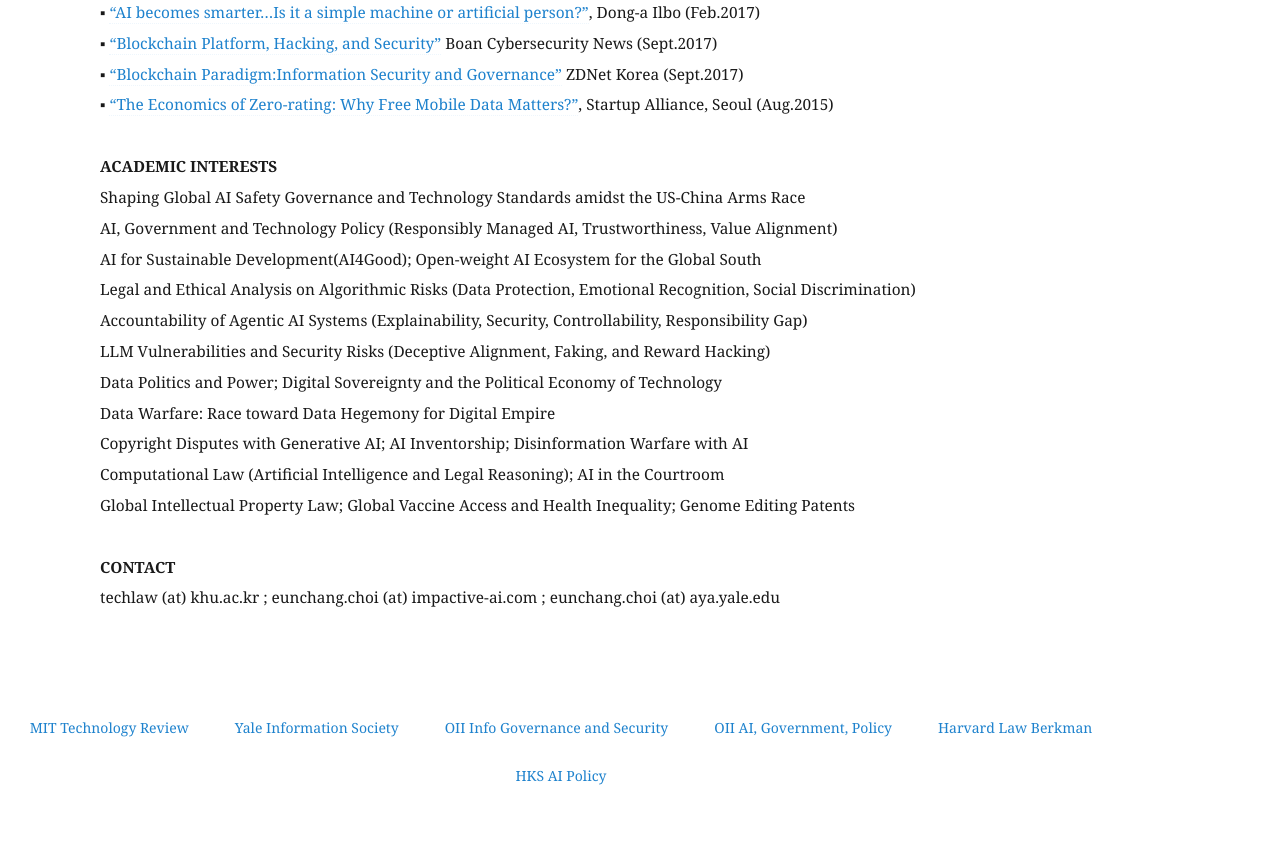
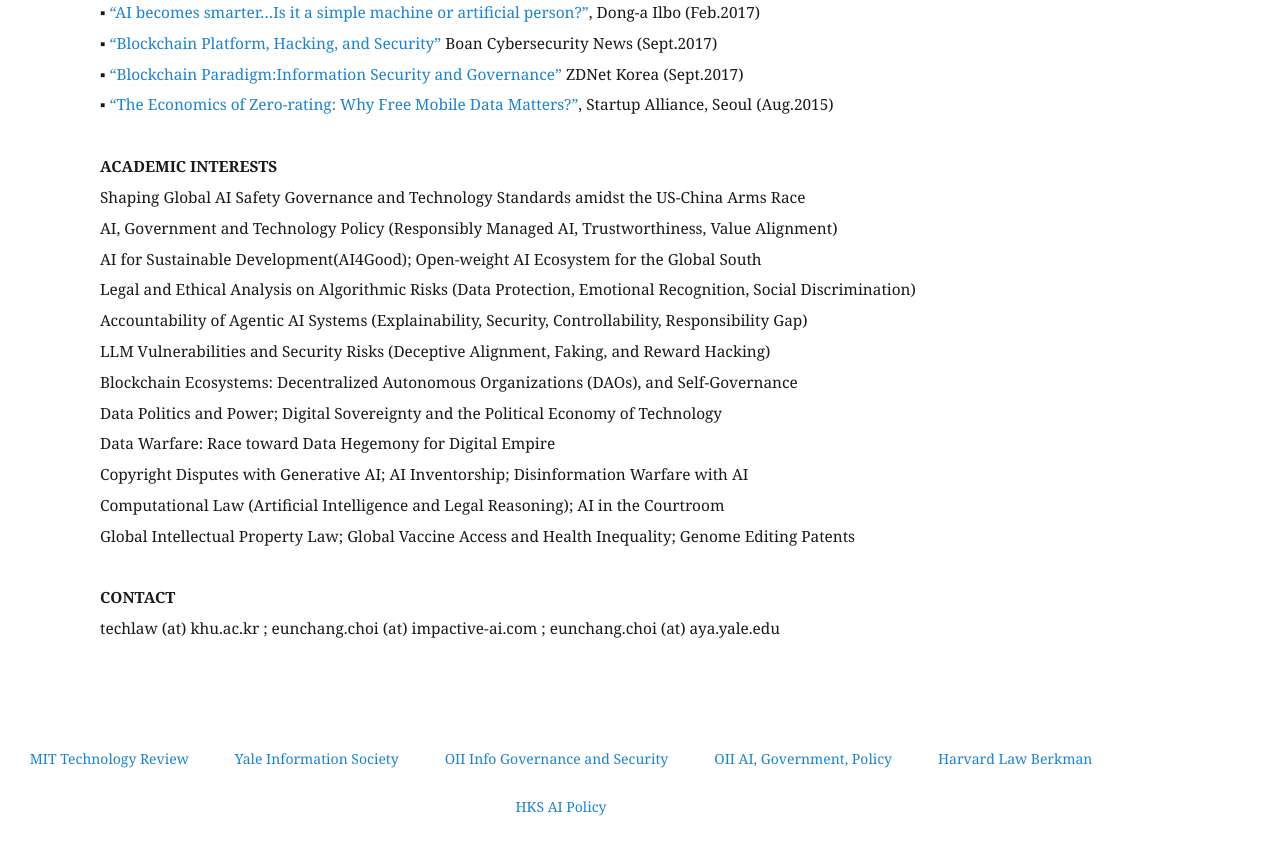
Before and after one commit to eunchangchoi/eunchangchoi.github.io, a Jekyll site: the page built from index.md, in a window 1280 px wide and 900 px high, scrolled down 11467 px. Shown: the top 855 px of the window. Built offline with Jekyll 4.4.1, drawn with Linux system fonts in a browser that asks for light colours.

Commit message:
Update index.md

```diff
--- a/index.md
+++ b/index.md
@@ -263,6 +263,7 @@ title: "Eun Chang Choi 최은창"
    Legal and Ethical Analysis on Algorithmic Risks (Data Protection, Emotional Recognition, Social Discrimination) <br>
    Accountability of Agentic AI Systems (Explainability, Security, Controllability, Responsibility Gap) <br>
    LLM Vulnerabilities and Security Risks (Deceptive Alignment, Faking, and Reward Hacking) <br>
+   Blockchain Ecosystems: Decentralized Autonomous Organizations (DAOs), and Self-Governance  <br>
    Data Politics and Power; Digital Sovereignty and the Political Economy of Technology  <br>
    Data Warfare: Race toward Data Hegemony for Digital Empire <br>
    Copyright Disputes with Generative AI; AI Inventorship; Disinformation Warfare with AI <br>
```
